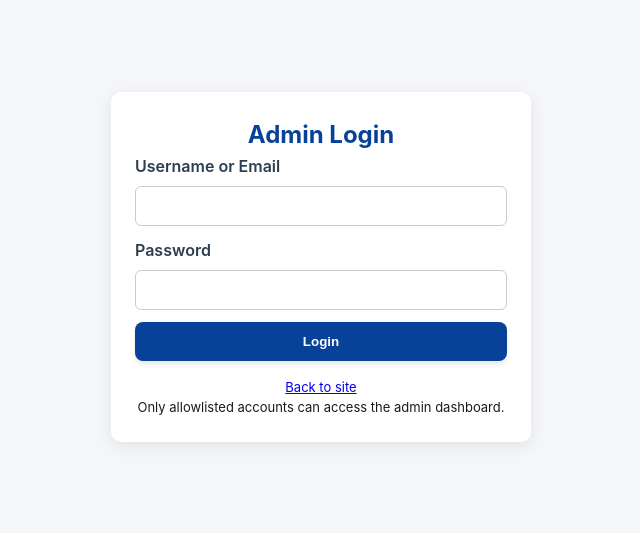
After one commit to zoomwebmediallc/Printer-Trooper-INC, a PHP site: page /phpmail/admin/login.php in a window 1280 px wide. The commit adds this page. Shown: the top 533 px of the page, without its empty margins (319-959 px from the left). Run offline with PHP 8.4, Linux system fonts and the light colour scheme.

Commit message:
admin login changes

```diff
--- /dev/null
+++ b/admin/login.php
@@ -0,0 +1,171 @@
+<?php
+require_once __DIR__ . '/../includes/session.php';
+require_once __DIR__ . '/../config/database.php';
+require_once __DIR__ . '/../models/User.php';
+
+// If already an admin, bounce to orders page or requested target
+if (isLoggedIn()) {
+  loginAdminIfAllowed();
+  if (isAdmin()) {
+    $target = isset($_GET['redirect']) ? urldecode($_GET['redirect']) : '/printer-store/admin/orders.php';
+    if (strpos($target, '/printer-store/') === 0) {
+      header("Location: $target");
+    } else {
+      header('Location: /printer-store/admin/orders.php');
+    }
+    exit();
+  }
+}
+
+$database = new Database();
+$db = $database->getConnection();
+$user = new User($db);
+
+$error = '';
+
+function safe_redirect_target_admin($val)
+{
+  $raw = trim((string) $val);
+  if ($raw === '')
+    return '';
+  $raw = urldecode($raw);
+  if (strpos($raw, '/printer-store/') !== 0)
+    return '';
+  return $raw;
+}
+
+$incomingRedirect = $_GET['redirect'] ?? '';
+$redirectTarget = safe_redirect_target_admin($incomingRedirect);
+
+if ($_SERVER['REQUEST_METHOD'] === 'POST') {
+  $username = trim($_POST['username'] ?? '');
+  $password = $_POST['password'] ?? '';
+  $redirect = safe_redirect_target_admin($_POST['redirect'] ?? '');
+
+  if ($username === '' || $password === '') {
+    $error = 'Please fill in all fields.';
+  } else {
+    if ($user->login($username, $password)) {
+      // Persist session and attempt to elevate
+      loginUser($user);
+      loginAdminIfAllowed();
+      if (!isAdmin()) {
+        // Not in allowlist
+        $error = 'You do not have admin access.';
+        // Ensure any prior admin flag is removed
+        $_SESSION['is_admin'] = false;
+      } else {
+        $target = $redirect !== '' ? $redirect : '/printer-store/admin/orders.php';
+        header("Location: $target");
+        exit();
+      }
+    } else {
+      $error = 'Invalid username/email or password.';
+    }
+  }
+}
+?>
+<!DOCTYPE html>
+<html lang="en">
+
+<head>
+  <meta charset="UTF-8" />
+  <meta name="viewport" content="width=device-width, initial-scale=1.0" />
+  <title>Admin Login - Printer Trooper Inc</title>
+  <link rel="stylesheet" href="../assets/css/style.css" />
+  <style>
+    .auth-container {
+      max-width: 420px;
+      margin: 60px auto;
+      background: #fff;
+      padding: 24px;
+      border-radius: 10px;
+      box-shadow: 0 4px 15px rgba(0, 0, 0, 0.08);
+    }
+
+    .alert {
+      padding: 10px 12px;
+      border-radius: 6px;
+      margin-bottom: 12px;
+    }
+
+    .alert-error {
+      background: #fde2e2;
+      color: #7d1d1d;
+    }
+
+    .form-group {
+      margin-bottom: 12px;
+    }
+
+    .form-group label {
+      display: block;
+      margin-bottom: 6px;
+      font-weight: 600;
+    }
+
+    .form-group input {
+      width: 100%;
+      padding: 10px;
+      border: 1px solid #ccc;
+      border-radius: 6px;
+    }
+
+    .form-actions {
+      margin-top: 12px;
+      display: flex;
+      align-items: center;
+      gap: 12px;
+    }
+
+    .btn-primary {
+      background: #084298;
+      color: #fff;
+      border: none;
+      padding: 10px 16px;
+      border-radius: 8px;
+      cursor: pointer;
+    }
+
+    .hint {
+      font-size: 13px;
+      display: flex;
+      align-items: center;
+      justify-content: center;
+    }
+  </style>
+</head>
+
+<body>
+  <main class="main-content">
+    <div class="auth-container">
+      <h2 style="text-align:center; color:#084298;">Admin Login</h2>
+
+      <?php if (!empty($error)): ?>
+        <div class="alert alert-error"><?php echo htmlspecialchars($error); ?></div>
+      <?php endif; ?>
+
+      <form method="POST" action="login.php">
+        <div class="form-group">
+          <label for="username">Username or Email</label>
+          <input type="text" id="username" name="username" value="<?php echo htmlspecialchars($username ?? ''); ?>"
+            required />
+        </div>
+        <div class="form-group">
+          <label for="password">Password</label>
+          <input type="password" id="password" name="password" required />
+        </div>
+        <?php if (!empty($redirectTarget)): ?>
+          <input type="hidden" name="redirect" value="<?php echo htmlspecialchars($redirectTarget); ?>" />
+        <?php endif; ?>
+        <div class="form-actions">
+          <button type="submit" class="btn-primary">Login</button>
+        </div>
+        <a href="/printer-store/index.php" class="hint">Back to site</a>
+        <p class="hint">Only allowlisted accounts can access the admin dashboard.</p>
+      </form>
+    </div>
+  </main>
+</body>
+
+</html>
--- a/admin/orders.php
+++ b/admin/orders.php
@@ -4,7 +4,8 @@ require_once __DIR__ . '/../config/database.php';
 require_once __DIR__ . '/../models/Order.php';
 require_once __DIR__ . '/../includes/email_helper.php';
 
-// NOTE: No authentication implemented. Consider protecting this page.
+// Admin authentication
+requireAdmin();
 
 $database = new Database();
 $db = $database->getConnection();
--- a/admin/update_order_status.php
+++ b/admin/update_order_status.php
@@ -4,6 +4,9 @@ require_once __DIR__ . '/../config/database.php';
 require_once __DIR__ . '/../models/Order.php';
 require_once __DIR__ . '/../includes/email_helper.php';
 require_once __DIR__ . '/../config/email.php';
+
+// Admin authentication
+requireAdmin();
 
 if ($_SERVER['REQUEST_METHOD'] !== 'POST') {
     header('Location: orders.php');
--- a/includes/lib/fpdf.php
+++ b/includes/lib/fpdf.php
@@ -218,11 +218,9 @@ class FPDF
             $this->PageInfo[$n]['n']=($this->n - 1);
             $kids.=($this->n - 1)." 0 R ";
         }
-        // /Pages object (now current object number equals $pagesObjN)
         $this->_newobj();
         $this->_out("<< /Type /Pages /Count ".$pagesCount." /Kids [ $kids ] >>");
         $this->_out("endobj");
-        // /Catalog object referencing /Pages
         $this->_newobj();
         $this->_out("<< /Type /Catalog /Pages ".$pagesObjN." 0 R >>");
         $this->_out("endobj");
--- a/includes/session.php
+++ b/includes/session.php
@@ -57,4 +57,44 @@ function redirectIfLoggedIn() {
         exit();
     }
 }
+
+// --- Admin helpers ---
+// Admins are a subset of users, gated by an allowlist defined in config/admin.php
+function isAdmin() {
+    return !empty($_SESSION['is_admin']);
+}
+
+function loginAdminIfAllowed() {
+    // Called after a successful user login to elevate to admin if allowed
+    $username = $_SESSION['username'] ?? '';
+    $email = $_SESSION['email'] ?? '';
+    // Lazy load config to avoid hard dependency for front pages
+    $configPath = __DIR__ . '/../config/admin.php';
+    if (is_file($configPath)) {
+        include $configPath; // provides ADMIN_USERS array
+        if (!empty($username) && !empty($ADMIN_USERS) && in_array($username, $ADMIN_USERS, true)) {
+            $_SESSION['is_admin'] = true;
+        } elseif (!empty($email) && !empty($ADMIN_USERS) && in_array($email, $ADMIN_USERS, true)) {
+            $_SESSION['is_admin'] = true;
+        }
+    }
+}
+
+function requireAdmin() {
+    if (!isLoggedIn()) {
+        // send to admin login
+        $redirect = urlencode($_SERVER['REQUEST_URI'] ?? '/admin/orders.php');
+        header("Location: /printer-store/admin/login.php?redirect=$redirect");
+        exit();
+    }
+    if (!isAdmin()) {
+        // try elevate if allowed (e.g., if user logged in from normal login)
+        loginAdminIfAllowed();
+        if (!isAdmin()) {
+            $redirect = urlencode($_SERVER['REQUEST_URI'] ?? '/admin/orders.php');
+            header("Location: /printer-store/admin/login.php?redirect=$redirect");
+            exit();
+        }
+    }
+}
 ?>
--- a/login.php
+++ b/login.php
@@ -38,6 +38,8 @@ if($_SERVER['REQUEST_METHOD'] == 'POST') {
         if($user->login($username, $password)) {
             // Persist user session
             loginUser($user);
+            // Elevate to admin if allowed
+            loginAdminIfAllowed();
             // Merge any session cart into this user's cart
             $cart->mergeSessionCartToUser(getUserId());
             // Redirect back to requested page if provided
--- a/models/User.php
+++ b/models/User.php
@@ -1,5 +1,5 @@
 <?php
-require_once './config/database.php';
+require_once '../config/database.php';
 
 class User {
     private $conn;
```
Also changed, not shown: config/admin.php (added, +8 -0 lines).
